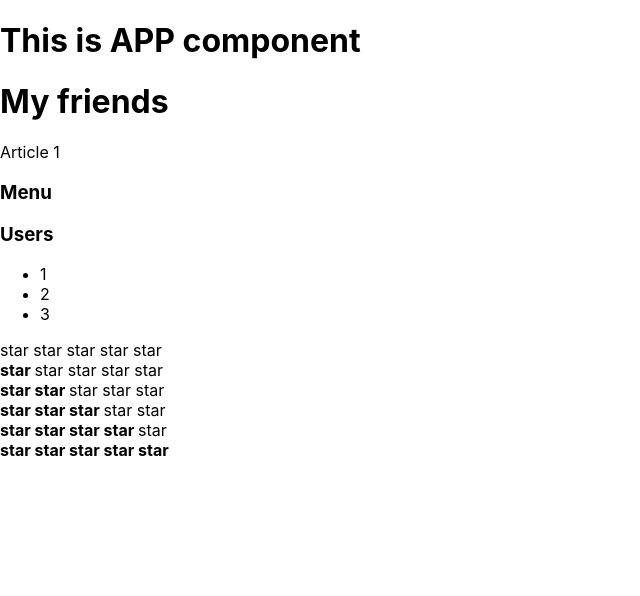
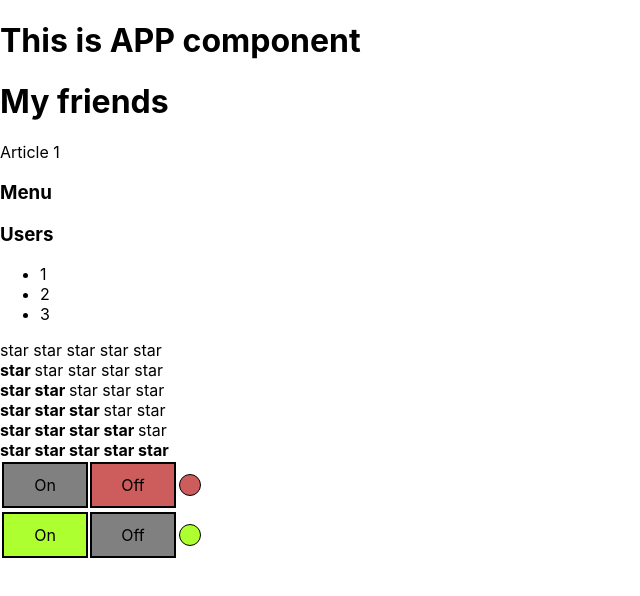
Before and after one commit to Nazaruk-D/React-KKP-, a React (Create React App) app: page / in a window 1280 px wide. Shown: the top 596 px of the page, without its empty margins (0-640 px from the left). Built offline with nearby package versions, Linux system fonts and the light colour scheme.

Commit message:
OnnOff Component

```diff
--- a/src/App.tsx
+++ b/src/App.tsx
@@ -2,6 +2,7 @@ import React from 'react';
 import './App.css';
 import Accordion from "./components/Accordion/Accordion";
 import {Raiting} from "./components/Rating/Raiting";
+import {OnOff} from "./components/OnOff/OnOff";
 
 
 //function declaration
@@ -29,6 +30,8 @@ function App(props: any) {
             <Raiting value={3}/>
             <Raiting value={4}/>
             <Raiting value={5}/>
+            <OnOff value={false}/>
+            <OnOff value={true}/>
         </>
     );
 }
--- /dev/null
+++ b/src/components/OnOff/OnOff.tsx
@@ -0,0 +1,30 @@
+import React from "react";
+import s from "./OnnOff.module.css"
+
+
+type OnOffPropsType = {
+    value: boolean
+};
+
+export const OnOff = (props: OnOffPropsType) => {
+    return (
+        <table>
+            <tbody>
+            {/*<tr>*/}
+            {/*    <td className={s.on}><span>Onn</span></td>*/}
+            {/*    <td className={s.off}><span>Off</span></td>*/}
+            {/*    <th>*/}
+            {/*        <div className={s.circleGreen}></div>*/}
+            {/*    </th>*/}
+            {/*</tr>*/}
+            <tr>
+                <td className={(props.value ? s.on : s.grey)}><span>On</span></td>
+                <td className={(!props.value ? s.off : s.grey)}><span>Off</span></td>
+                <th>
+                    <div className={(props.value ? s.circleGreen : s.circleRed)}></div>
+                </th>
+            </tr>
+            </tbody>
+        </table>
+    )
+}
--- /dev/null
+++ b/src/components/OnOff/OnnOff.module.css
@@ -0,0 +1,39 @@
+.circleRed {
+  width: 20px;
+  height: 20px;
+  background: indianred;
+  -moz-border-radius: 60px;
+  -webkit-border-radius: 60px;
+  border-radius: 60px;
+  border: 1px solid black
+}
+.circleGreen {
+  width: 20px;
+  height: 20px;
+  background: greenyellow;
+  -moz-border-radius: 60px;
+  -webkit-border-radius: 60px;
+  border-radius: 60px;
+  border: 1px solid black
+}
+
+td {
+  width: 80px;
+  height: 40px;
+  background-color: gray;
+  text-align: center;
+  border: 2px solid black; /* Граница вокруг ячеек */
+}
+
+.on {
+  background-color: greenyellow;
+  margin: 20px 20px 20px 20px;
+}
+
+.off {
+  background-color: indianred;
+}
+
+.grey {
+  background-color: grey;
+}
```
